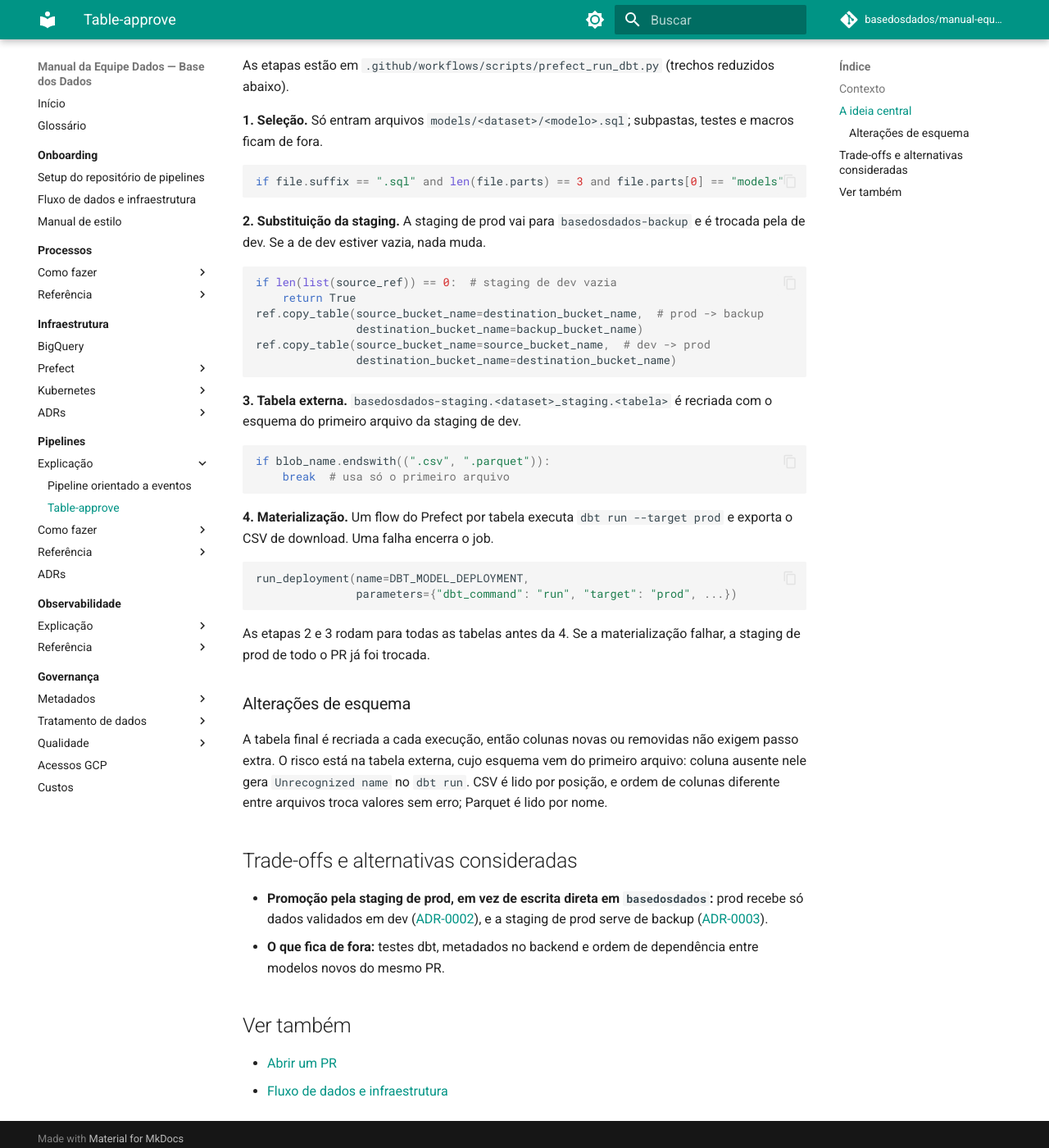
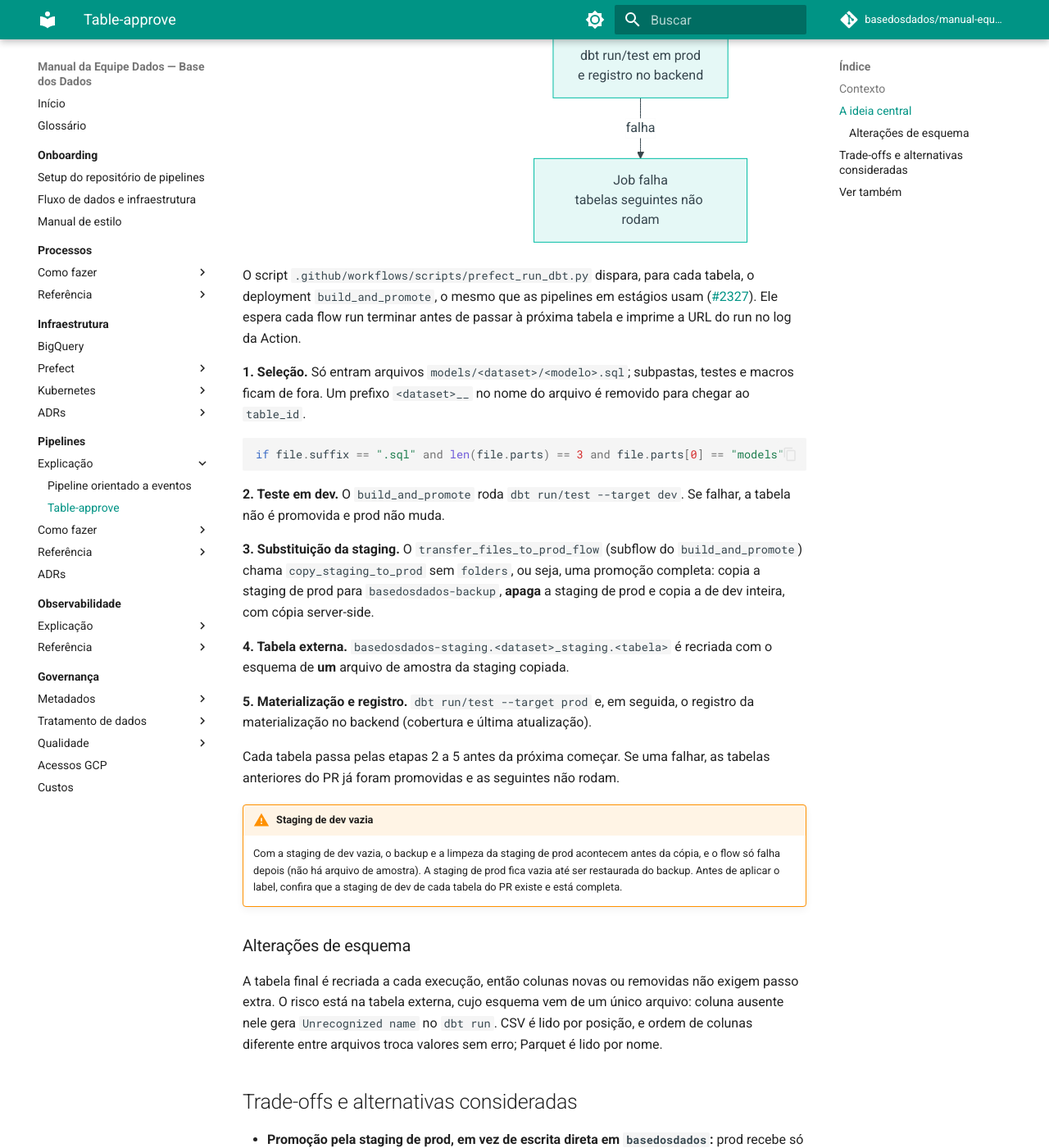
Before and after one commit to basedosdados/manual-equipe-dados, an MkDocs documentation site: the page built from docs/pipelines/explicacao/table-approve.md, in a window 1280 px wide and 1400 px high, scrolled down 1649 px. Shown: the whole window at 82% size. Built offline with MkDocs 1.6.1 and Material for MkDocs 9.7.7, drawn with Linux system fonts in a browser that asks for light colours; comment, search, counter and statistics services are not loaded; some of the changed text lies outside the part shown.

Commit message:
docs: table-approve passa pelo build_and_promote (pipelines#2327)
Atualiza a explicação do table-approve, o fluxo de dados do onboarding e a
tabela de pools e pods: o table-approve dispara o build_and_promote, roda
dbt run/test em dev antes de promover e em prod depois. Documenta o risco
da staging de dev vazia (a de prod é apagada antes da cópia falhar).

Co-Authored-By: Claude Opus 5.5 <noreply@anthropic.com>

````diff
--- a/docs/pipelines/explicacao/table-approve.md
+++ b/docs/pipelines/explicacao/table-approve.md
@@ -33,59 +33,58 @@ flowchart TD
     A[Merge na main] --> C{PR tem o label<br/>table-approve?}
     C -- não --> X[Etapas puladas<br/>job verde]
     C -- sim --> D[Seleciona os modelos .sql<br/>alterados no PR]
-    D --> F[Substitui a staging de prod<br/>pela de dev, com backup]
+    D --> B[build_and_promote<br/>uma tabela por vez]
+    B --> E[dbt run/test em dev]
+    E -- falha --> Y[Job falha<br/>prod não é tocada]
+    E --> F[Backup da staging de prod,<br/>apaga e copia a de dev]
     F --> G[Recria a tabela externa<br/>em basedosdados-staging]
-    G --> H[dbt run --target prod<br/>uma tabela por vez]
-    H -- falha --> Y[Job falha<br/>tabelas seguintes não rodam]
+    G --> H[dbt run/test em prod<br/>e registro no backend]
+    H -- falha --> Z[Job falha<br/>tabelas seguintes não rodam]
 ```
 
-As etapas estão em `.github/workflows/scripts/prefect_run_dbt.py` (trechos
-reduzidos abaixo).
+O script `.github/workflows/scripts/prefect_run_dbt.py` dispara, para cada
+tabela, o deployment `build_and_promote`, o mesmo que as pipelines em estágios
+usam ([#2327](https://github.com/basedosdados/pipelines/pull/2327)). Ele espera
+cada flow run terminar antes de passar à próxima tabela e imprime a URL do run
+no log da Action.
 
 **1. Seleção.** Só entram arquivos `models/<dataset>/<modelo>.sql`; subpastas,
-testes e macros ficam de fora.
+testes e macros ficam de fora. Um prefixo `<dataset>__` no nome do arquivo é
+removido para chegar ao `table_id`.
 
 ```python
 if file.suffix == ".sql" and len(file.parts) == 3 and file.parts[0] == "models"
 ```
 
-**2. Substituição da staging.** A staging de prod vai para
-`basedosdados-backup` e é trocada pela de dev. Se a de dev estiver vazia, nada
-muda.
+**2. Teste em dev.** O `build_and_promote` roda `dbt run/test --target dev`.
+Se falhar, a tabela não é promovida e prod não muda.
 
-```python
-if len(list(source_ref)) == 0:  # staging de dev vazia
-    return True
-ref.copy_table(source_bucket_name=destination_bucket_name,  # prod -> backup
-               destination_bucket_name=backup_bucket_name)
-ref.copy_table(source_bucket_name=source_bucket_name,  # dev -> prod
-               destination_bucket_name=destination_bucket_name)
-```
+**3. Substituição da staging.** O `transfer_files_to_prod_flow` (subflow do
+`build_and_promote`) chama `copy_staging_to_prod` sem `folders`, ou seja, uma
+promoção completa: copia a staging de prod para `basedosdados-backup`, **apaga**
+a staging de prod e copia a de dev inteira, com cópia server-side.
 
-**3. Tabela externa.** `basedosdados-staging.<dataset>_staging.<tabela>` é
-recriada com o esquema do primeiro arquivo da staging de dev.
+**4. Tabela externa.** `basedosdados-staging.<dataset>_staging.<tabela>` é
+recriada com o esquema de **um** arquivo de amostra da staging copiada.
 
-```python
-if blob_name.endswith((".csv", ".parquet")):
-    break  # usa só o primeiro arquivo
-```
+**5. Materialização e registro.** `dbt run/test --target prod` e, em seguida,
+o registro da materialização no backend (cobertura e última atualização).
 
-**4. Materialização.** Um flow do Prefect por tabela executa
-`dbt run --target prod` e exporta o CSV de download. Uma falha encerra o job.
+Cada tabela passa pelas etapas 2 a 5 antes da próxima começar. Se uma falhar,
+as tabelas anteriores do PR já foram promovidas e as seguintes não rodam.
 
-```python
-run_deployment(name=DBT_MODEL_DEPLOYMENT,
-               parameters={"dbt_command": "run", "target": "prod", ...})
-```
-
-As etapas 2 e 3 rodam para todas as tabelas antes da 4. Se a materialização
-falhar, a staging de prod de todo o PR já foi trocada.
+!!! warning "Staging de dev vazia"
+    Com a staging de dev vazia, o backup e a limpeza da staging de prod
+    acontecem antes da cópia, e o flow só falha depois (não há arquivo de
+    amostra). A staging de prod fica vazia até ser restaurada do backup. Antes
+    de aplicar o label, confira que a staging de dev de cada tabela do PR
+    existe e está completa.
 
 ### Alterações de esquema
 
 A tabela final é recriada a cada execução, então colunas novas ou removidas não
-exigem passo extra. O risco está na tabela externa, cujo esquema vem do
-primeiro arquivo: coluna ausente nele gera `Unrecognized name` no `dbt run`.
+exigem passo extra. O risco está na tabela externa, cujo esquema vem de um
+único arquivo: coluna ausente nele gera `Unrecognized name` no `dbt run`.
 CSV é lido por posição, e ordem de colunas diferente entre arquivos troca
 valores sem erro; Parquet é lido por nome.
 
@@ -96,8 +95,14 @@ valores sem erro; Parquet é lido por nome.
   ([ADR-0002](../../infraestrutura/adr/0002-pipeline-integrada-com-ambiente-dev.md)),
   e a staging de prod serve de backup
   ([ADR-0003](../../infraestrutura/adr/0003-manter-staging-no-processo-de-dados.md)).
-- **O que fica de fora:** testes dbt, metadados no backend e ordem de
-  dependência entre modelos novos do mesmo PR.
+- **Mesmo deployment das pipelines:** desde o
+  [#2327](https://github.com/basedosdados/pipelines/pull/2327), o
+  `table-approve` usa o `build_and_promote`, então testa em dev antes de
+  promover e roda os testes também em prod. Uma tabela com teste falhando não
+  é mais promovida.
+- **O que fica de fora:** ordem de dependência entre modelos novos do mesmo
+  PR, e promoção parcial (o `table-approve` sempre copia a staging inteira,
+  apagando em prod arquivos que só existem lá).
 
 
 ## Ver também
````
Also changed, not shown: docs/infraestrutura/prefect/explicacao/pools-e-pods.md (+1 -1 lines), docs/onboarding/fluxo-de-dados-e-infraestrutura.md (+11 -8 lines).
